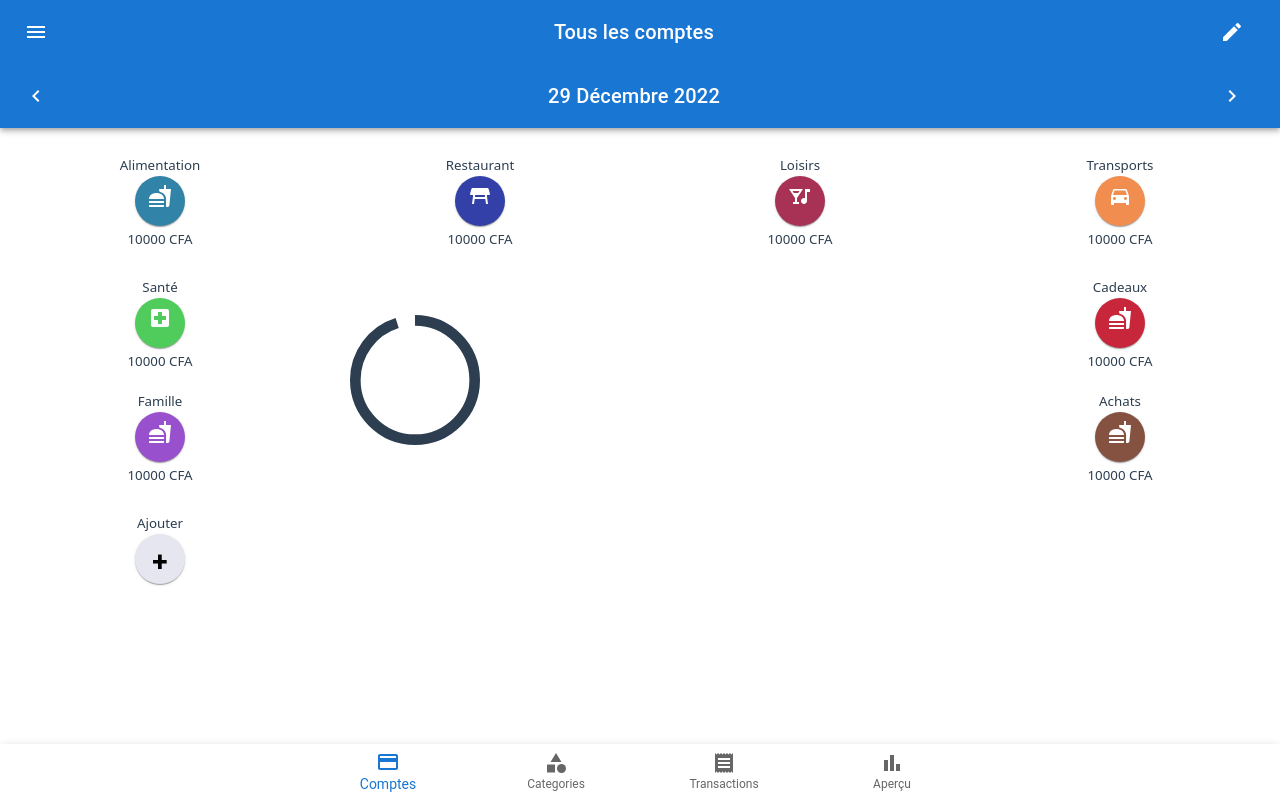
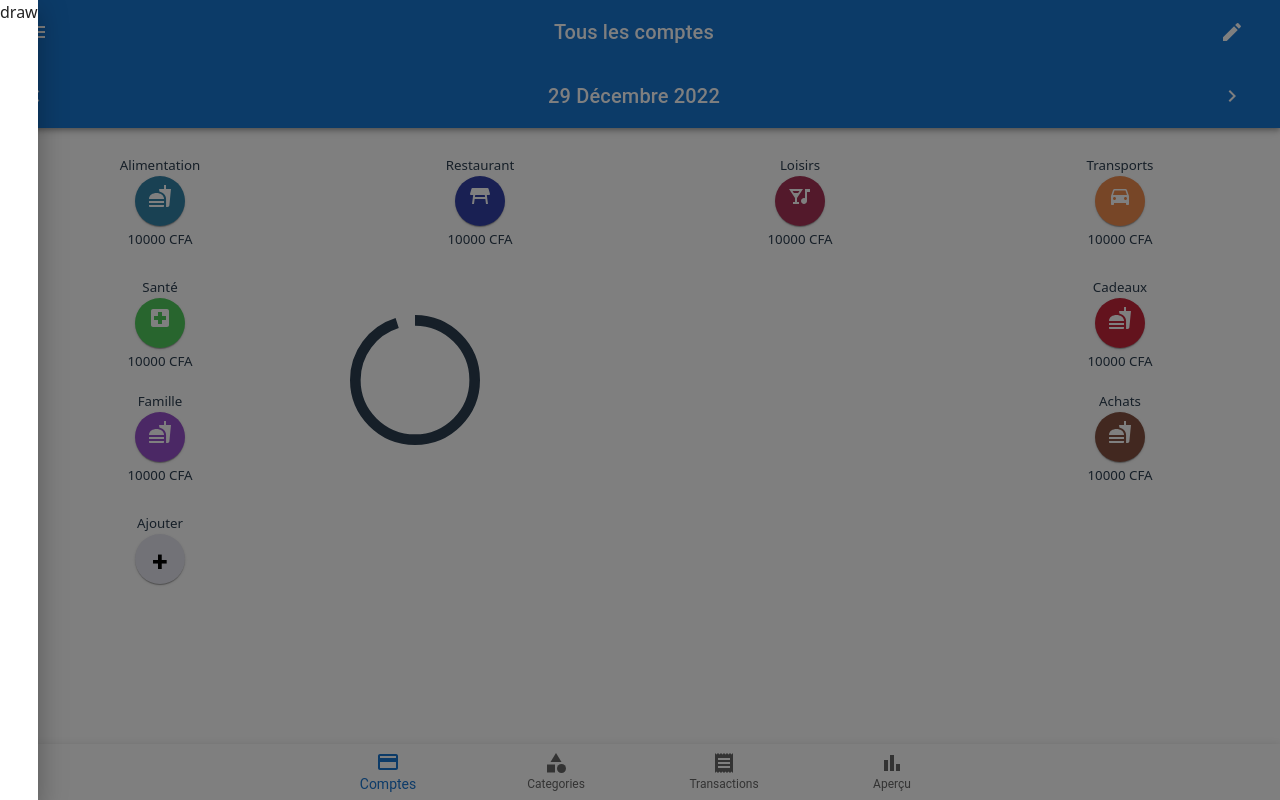
Before and after one commit to stephanecoumbassa/onemoney, a React (Vite) app: page / in a window 1280 px wide. Both pictures are taken after a click on the button 36 px from the left and 32 px from the top of the page. Built offline with nearby package versions, Linux system fonts and the light colour scheme.

Commit message:
refactor: add drawer

```diff
--- a/src/Header.tsx
+++ b/src/Header.tsx
@@ -7,8 +7,12 @@ import Box from "@mui/material/Box";
 import IconButton from "@mui/material/IconButton";
 import Toolbar from "@mui/material/Toolbar";
 import Typography from "@mui/material/Typography";
+import Drawer from '@mui/material/Drawer';
+import Button from '@mui/material/Button';
+import React from "react";
 
 const Header = ({color}: any) => {
+  const [openMenu, setOpenMenu] = React.useState(false)
   return (
     <Box sx={{ flexGrow: 1 }}>
       <AppBar color={color} position="static">
@@ -19,6 +23,7 @@ const Header = ({color}: any) => {
             color="inherit"
             aria-label="open drawer"
             sx={{ mr: 2 }}
+            onClick={() => {setOpenMenu(true)}}
           >
             <MenuIcon />
           </IconButton>
@@ -71,6 +76,17 @@ const Header = ({color}: any) => {
           </IconButton>
         </Toolbar>
       </AppBar>
+
+      <React.Fragment key={'left'}>
+        {/* <Button onClick={toggleDrawer(anchor, true)}>{anchor}</Button> */}
+        <Drawer
+          anchor={'left'}
+          open={openMenu}
+          onClose={() => {setOpenMenu(false)}}
+        >
+          draw
+        </Drawer>
+      </React.Fragment>
     </Box>
   );
 };
```
